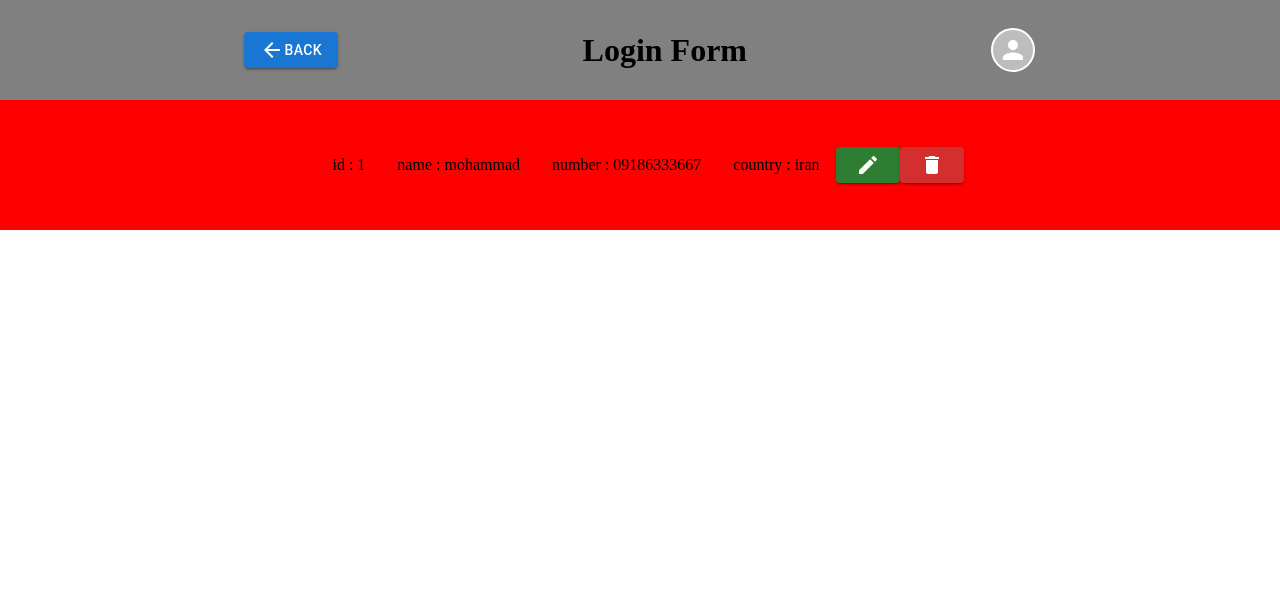
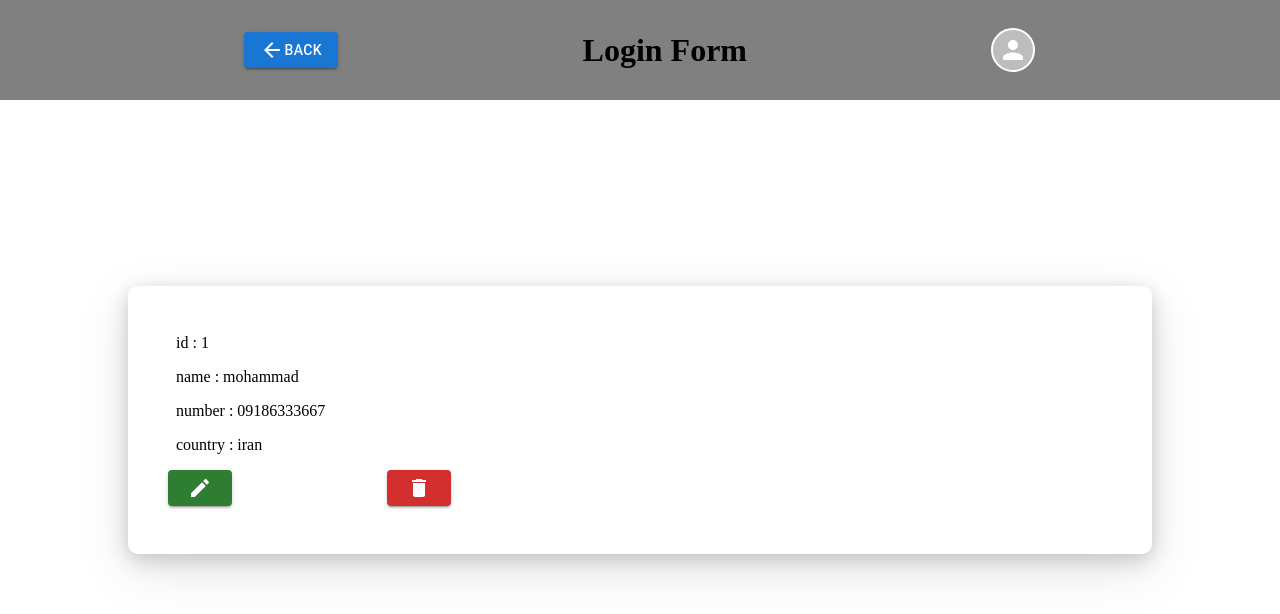
Before and after one commit to mohammadsohrabi2021/phone-redux, a React (Create React App) app: page /contacts/1 in a window 1280 px wide. Shown: the top 614 px of the page. Built offline with nearby package versions, Linux system fonts and the light colour scheme.

Commit message:
change style card singelpage

```diff
--- /dev/null
+++ b/src/Componenets/SinglePage/SinglePage.css
@@ -0,0 +1,6 @@
+.boxShadow{
+    box-shadow: rgba(17, 17, 26, 0.1) 0px 4px 16px, rgba(17, 17, 26, 0.1) 0px 8px 24px, rgba(17, 17, 26, 0.1) 0px 16px 56px;
+    width: 80%;
+    border-radius: 10px;
+
+}
--- a/src/Componenets/SinglePage/SinglePage.jsx
+++ b/src/Componenets/SinglePage/SinglePage.jsx
@@ -9,6 +9,7 @@ import EditIcon from '@mui/icons-material/Edit';
 import DeleteIcon from '@mui/icons-material/Delete';
 import { useDispatch } from 'react-redux';
 import { deleteContact } from '../../redux/slice/reducer';
+import './SinglePage.css'
 function SinglePage() {
     const contacts = useSelector(state => state.reducer)
     const { ContactId } = useParams()
@@ -22,14 +23,17 @@ function SinglePage() {
     const handleDelete = id => {
         dispatch(deleteContact(id))
     }
+
     return (
-        <Grid>
-            <Grid container justifyContent={'center'} alignItems={'center'} p={5} bgcolor={'red'}>
+        <Grid container justifyContent={'center'} alignItems={'center'} height={'80vh'}>
+            <Grid className='boxShadow' >
+                <Grid p={5}>
                     {SinglePageData.map(show => (
-                    <Grid p={2} key={show.id}>
+                        <Grid p={1} key={show.id}>
                             {show.name} : {contact[show.name]}
                         </Grid>
                     ))}
+                    <Grid width={{xs:'100%',sm:'30%'}} container justifyContent={'space-between'} alignItems={'center'}>
                         <Grid>
                             <Link to={`/updateContact/${contact.id}`}>
                                 <Button variant={'contained'} color={'success'} >
@@ -37,7 +41,7 @@ function SinglePage() {
                                 </Button>
                             </Link>
                         </Grid>
-                <Grid >
+                        <Grid my={1}>
                             <Link to={'/'}>
                                 <Button variant="contained" color={'error'} onClick={() => handleDelete(contact.id)}>
                                     <DeleteIcon />
@@ -46,6 +50,8 @@ function SinglePage() {
                         </Grid>
                     </Grid>
                 </Grid>
+            </Grid>
+        </Grid>
 
     );
 }
```
Lines whose indentation alone changed are shown as unchanged.
